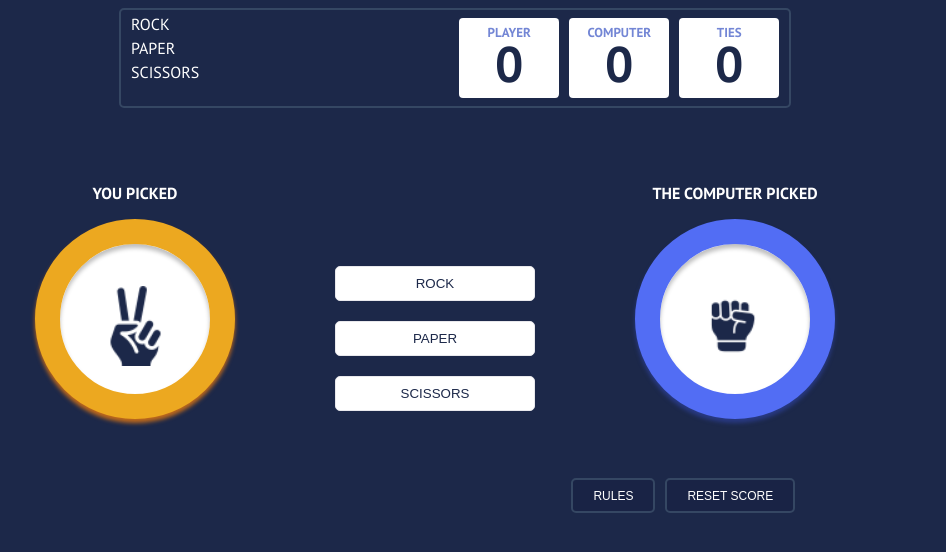
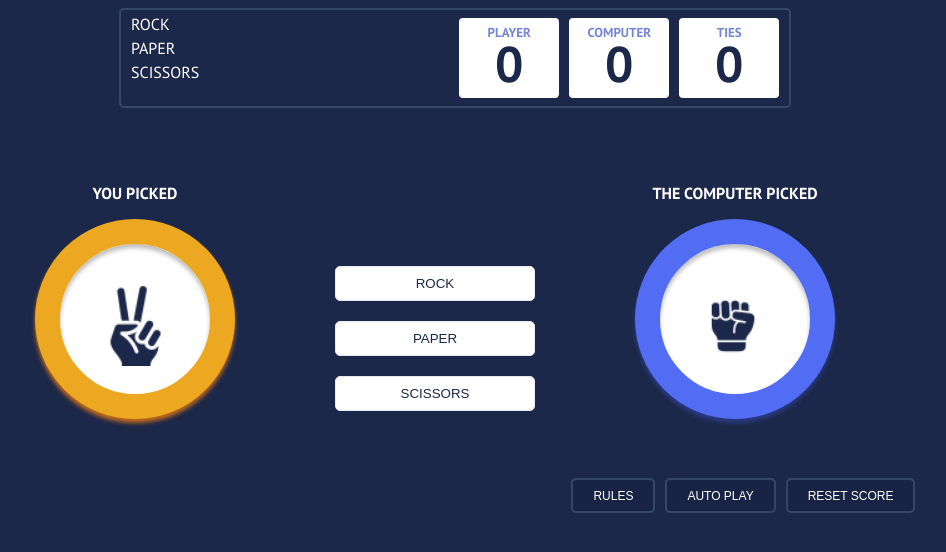
Before and after one commit to karanyadavv/Rock-paper-scissors, a plain HTML site: page index.html in a window 1280 px wide. Shown: the whole page, without its empty margins (205-1151 px from the left). Drawn offline with Linux system fonts and the light colour scheme.

Commit message:
Update index.html

```diff
--- a/index.html
+++ b/index.html
@@ -78,6 +78,7 @@
       <div class="footer">
         <p class="js-move"></p>
         <button>RULES</button>
+        <button onclick="autoPlay();">AUTO PLAY</button>
 
         <button onclick="
         wins.counter = 0;
```
